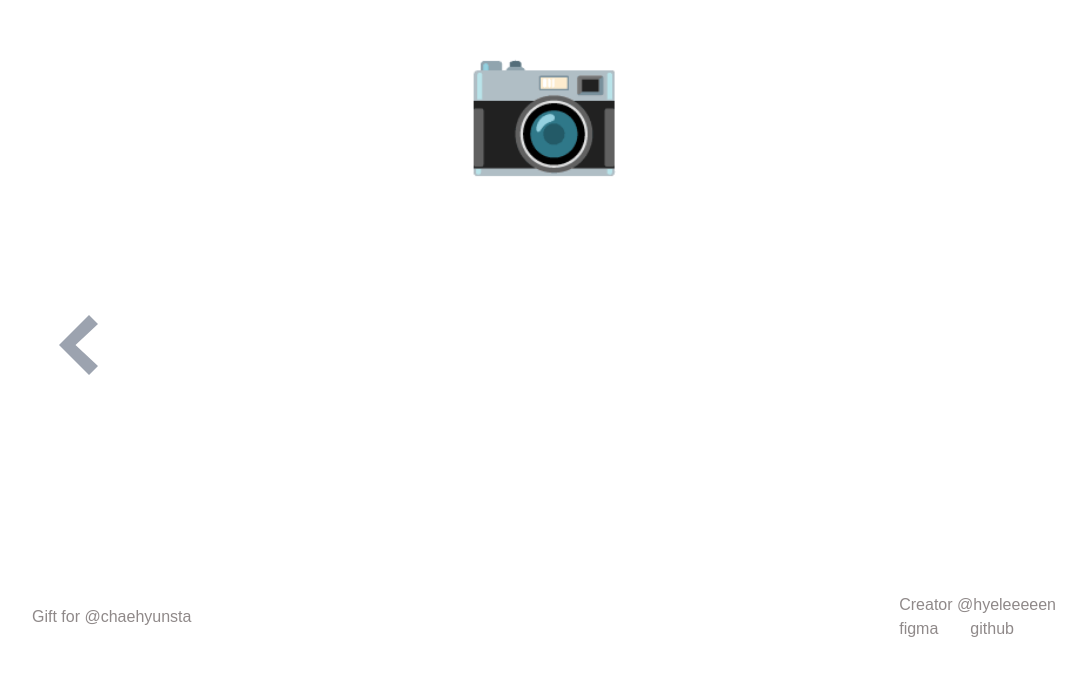
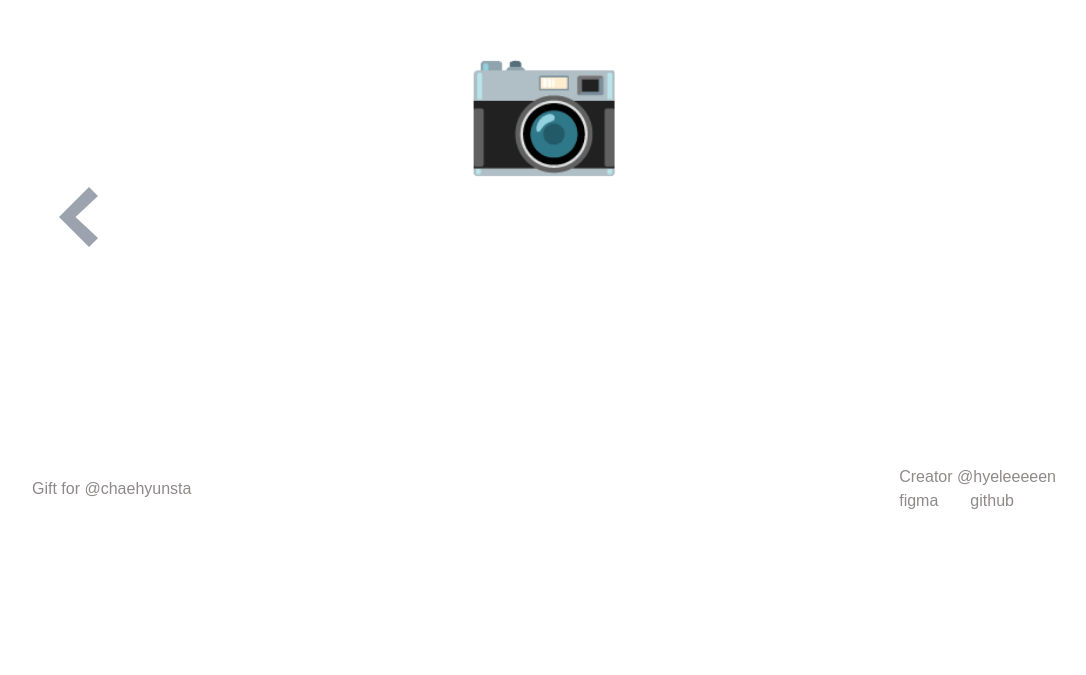
Before and after one commit to hyeleeeeen/birthday_project, a React (Create React App) app: page /you in a window 1280 px wide. Shown: the part 859-1534 px from the top of the page, without its empty margins (96-1182 px from the left). After the commit the page ends 1444 px from the top, so only its background shows below. Built offline with nearby package versions, Linux system fonts and the light colour scheme; no server answers; a web font is replaced by a local one.

Commit message:
:recycle:refactor: 시멘틱 요소로 변경, 콘솔 로그 삭제

```diff
--- a/src/components/Camera.js
+++ b/src/components/Camera.js
@@ -14,10 +14,8 @@ const Camera = () => {
 
   const date = today.toLocaleDateString('en-US');
 
-  console.log(imgSrc);
-
   return (
-    <main className="flex flex-col justify-center">
+    <article className="flex flex-col justify-center">
       <h1 className="default m-auto text-neutral-500">새로운 추억 담기 💟</h1>
       <Webcam
         audio={false}
@@ -34,7 +32,7 @@ const Camera = () => {
           <h1>{date}</h1>
         </section>
       )}
-    </main>
+    </article>
   );
 };
 
--- a/src/components/Comment.js
+++ b/src/components/Comment.js
@@ -17,17 +17,16 @@ const Comment = () => {
       setComments((prev) => [commentObject, ...prev]);
     });
   };
-  console.log(comments);
 
   return (
-    <div className="flex flex-col ">
+    <section className="flex flex-col ">
       <CommentInput
         dbService={dbService}
         getComments={getComments}
         setComments={setComments}
       />
       <CommentList commentData={comments} />
-    </div>
+    </section>
   );
 };
 
--- a/src/components/CommentInput.js
+++ b/src/components/CommentInput.js
@@ -35,9 +35,6 @@ const CommentInput = ({ dbService, setComments }) => {
     } = e;
     setName(value);
   };
-
-  console.log(comment);
-  console.log(name);
 
   useEffect(() => {
     const q = query(
--- a/src/components/Footer.js
+++ b/src/components/Footer.js
@@ -1,6 +1,6 @@
 const Footer = () => {
   return (
-    <div className="text-[#8F8989] flex justify-between xl:justify-between h-48 place-items-center">
+    <footer className="text-[#8F8989] flex justify-between xl:justify-between h-48 place-items-center">
       <div>
         <span>Gift for</span>{' '}
         <a href="https://instagram.com/chaehyunsta?igshid=YTY2NzY3YTc=">
@@ -23,7 +23,7 @@ const Footer = () => {
         </a>
         <a href="https://github.com/hyeleeeeen/birthday_project">github</a>
       </div>
-    </div>
+    </footer>
   );
 };
 
--- a/src/components/Header.js
+++ b/src/components/Header.js
@@ -2,8 +2,7 @@ import headerGif from '../asset/images/headerGif.gif';
 
 const Header = () => {
   return (
-    <>
-      <div className=" w-full">
+    <header className=" w-full">
       <a href="/birthday_project" className="flex justify-center">
         <img
           src={headerGif}
@@ -11,8 +10,7 @@ const Header = () => {
           className="xl:w-1/4 lg:w-1/3 md:w-1/3 max-md:w-1/2 "
         />
       </a>
-      </div>
-    </>
+    </header>
   );
 };
 
--- a/src/components/PlayMusic.js
+++ b/src/components/PlayMusic.js
@@ -3,7 +3,6 @@ import music from '../asset/music/song.mp3';
 
 function PlayMusic() {
   return (
-    <>
     <AudioPlayer
       autoPlay
       src={music}
@@ -11,7 +10,6 @@ function PlayMusic() {
       loop={true}
       showJumpControls={false}
     />
-    </>
   );
 }
 
```
Lines whose indentation alone changed are shown as unchanged.
